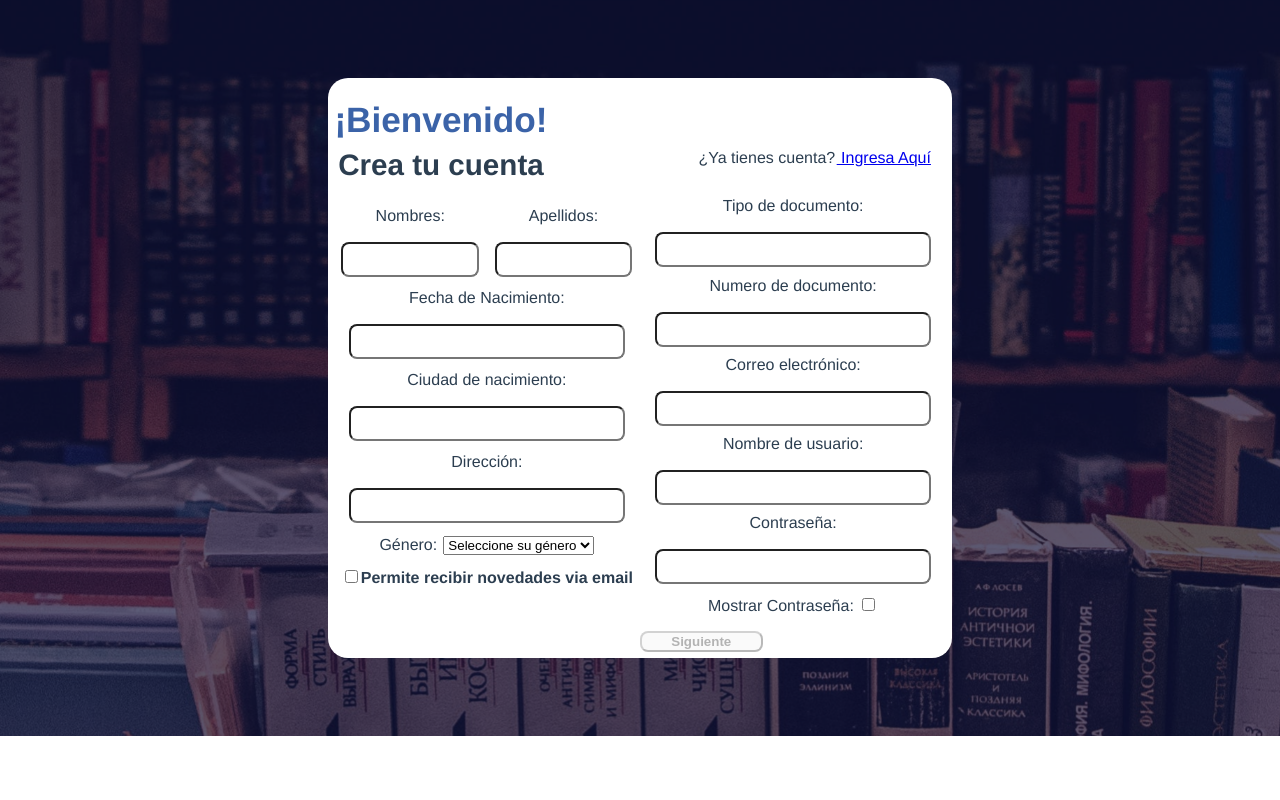
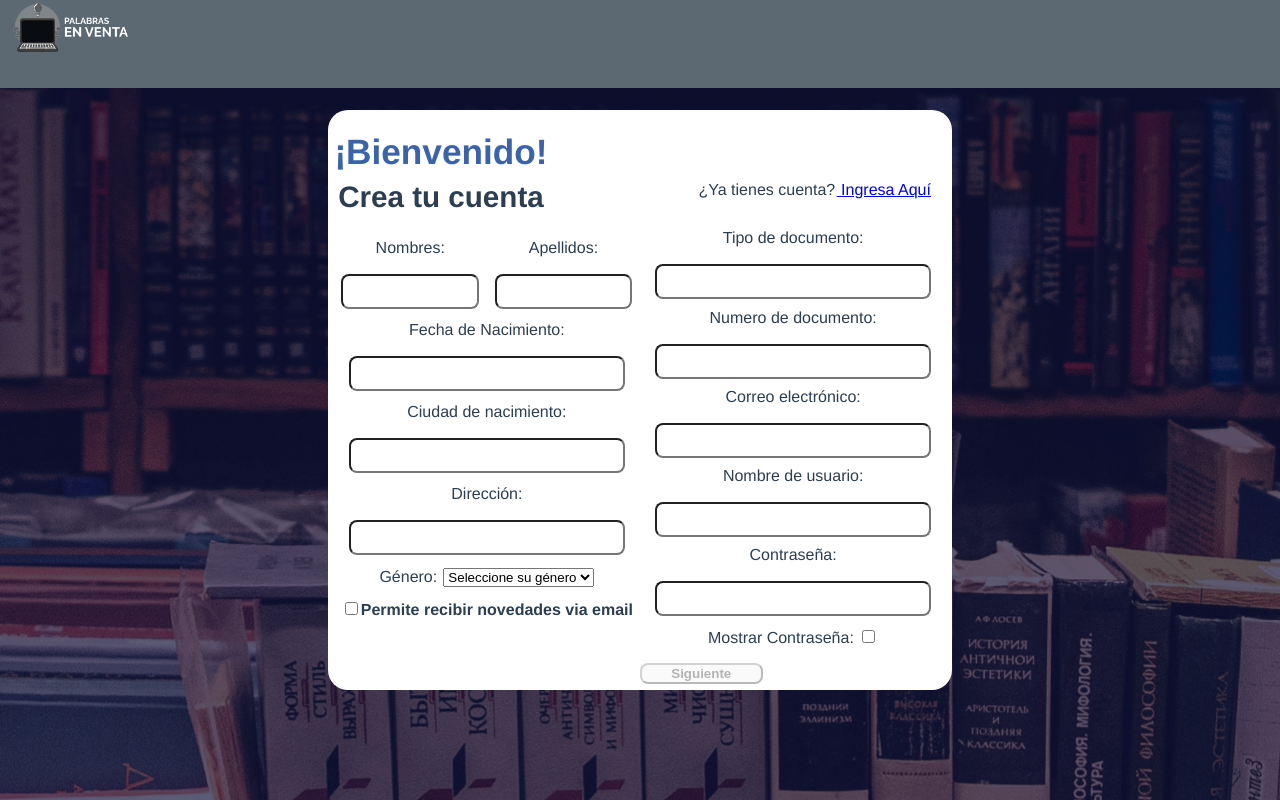
Before and after one commit to JorgeMejiaH/palabras-en-venta, a Vue app: page /sign-up in a window 1280 px wide. Built offline with nearby package versions, Linux system fonts and the light colour scheme.

Commit message:
Ajustes SignUpPage

```diff
--- a/src/components/SignUpPage/SignUpHeader.vue
+++ b/src/components/SignUpPage/SignUpHeader.vue
@@ -16,7 +16,6 @@ export default {};
   background-color: #5c6972;
   width: 100%;
   height: 11%;
-  z-index: -1;
 }
 .img-logo {
   position: absolute;
--- a/src/components/SignUpPage/SignUpPage.vue
+++ b/src/components/SignUpPage/SignUpPage.vue
@@ -139,7 +139,7 @@ export default {
   display: flex;
   justify-content: center;
   align-items: center;
-  height: 92vh;
+  height: 100vh;
   width: 100%;
 }
 .register-container {
```
